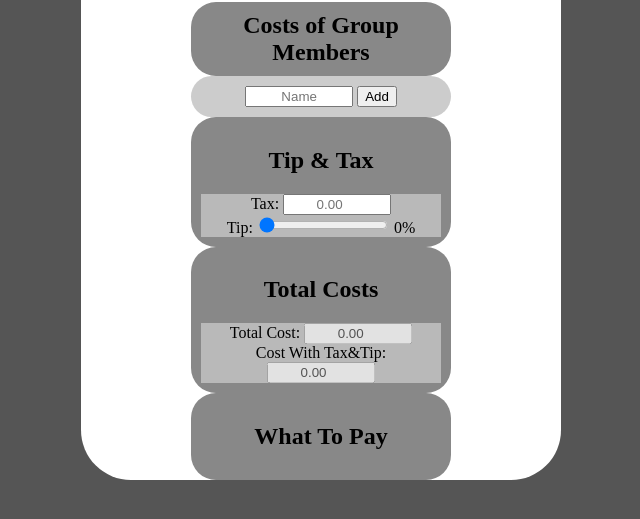
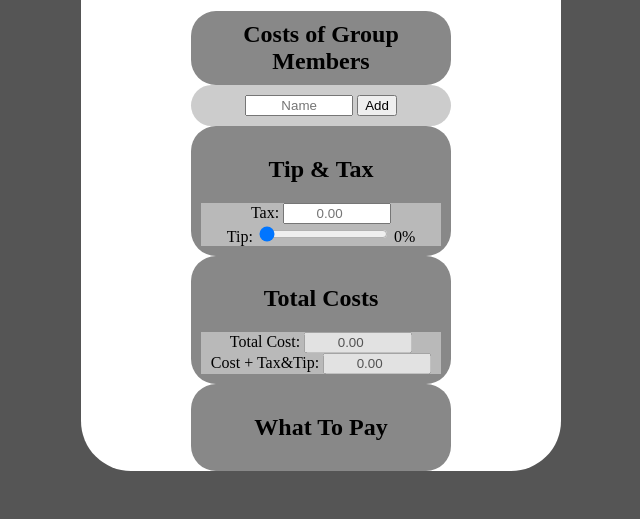
Before and after one commit to sorensoroush/Group-Dinner-Calculator, a plain HTML site: page index.html in a window 1280 px wide. Shown: the part 207-726 px from the top of the page, without its empty margins (319-959 px from the left). Drawn offline with Linux system fonts and the light colour scheme.

Commit message:
Edit text for formatting

```diff
--- a/index.html
+++ b/index.html
@@ -38,7 +38,7 @@
 					<input id="total-cost-display" type="number" value="0.00" disabled>
 				</label>
 				<label>
-					Cost With Tax&Tip:
+					Cost + Tax&Tip:
 					<input id="complete-cost-display" type="number" value="0.00" disabled>
 				</label>
 			</div>
```
